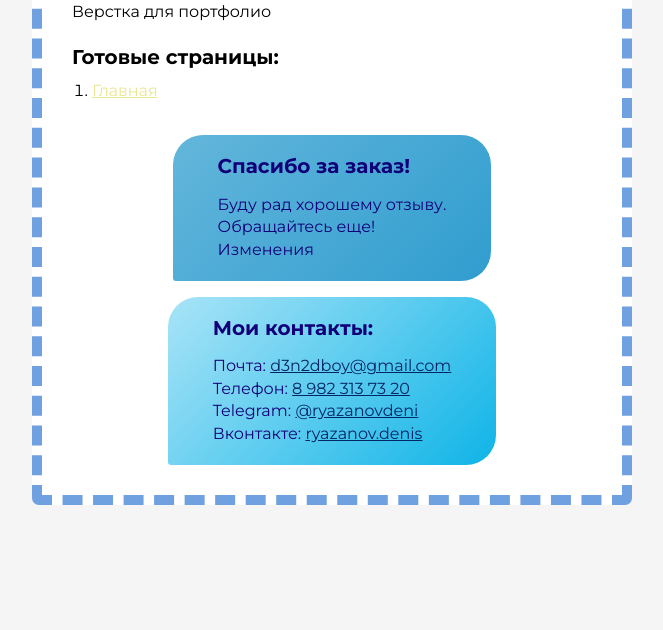
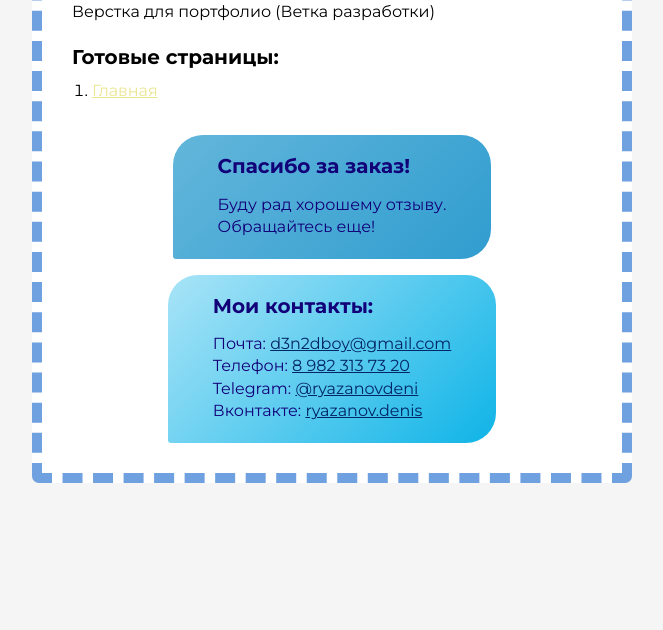
Before and after one commit to D3n2dboy/fashonShop, a plain HTML site: page src/index.html in a window 1280 px wide. Shown: the part 170-800 px from the top of the page, without its empty margins (308-971 px from the left). Drawn offline with Linux system fonts and the light colour scheme.

Commit message:
Add changes index.htm add vetka verstka

```diff
--- a/src/index.html
+++ b/src/index.html
@@ -12,7 +12,7 @@
         <div class="rootpage">
             <h1>Верстка «NEW_PROJECT_NAME»</h1>
             <div class="rootpage__info">
-                Верстка для портфолио
+                Верстка для портфолио (Ветка разработки)
             </div>
             <h2>Готовые страницы:</h2>
             <ol class="rootpage__list">
@@ -22,7 +22,6 @@
                 <h2>Спасибо за заказ!</h2>
                 <p>Буду рад хорошему отзыву.</p>
                 <p>Обращайтесь еще!</p>
-                Изменения
             </div>
             <div class="rootpage__contacts">
                 <h2>Мои контакты:</h2>
```
